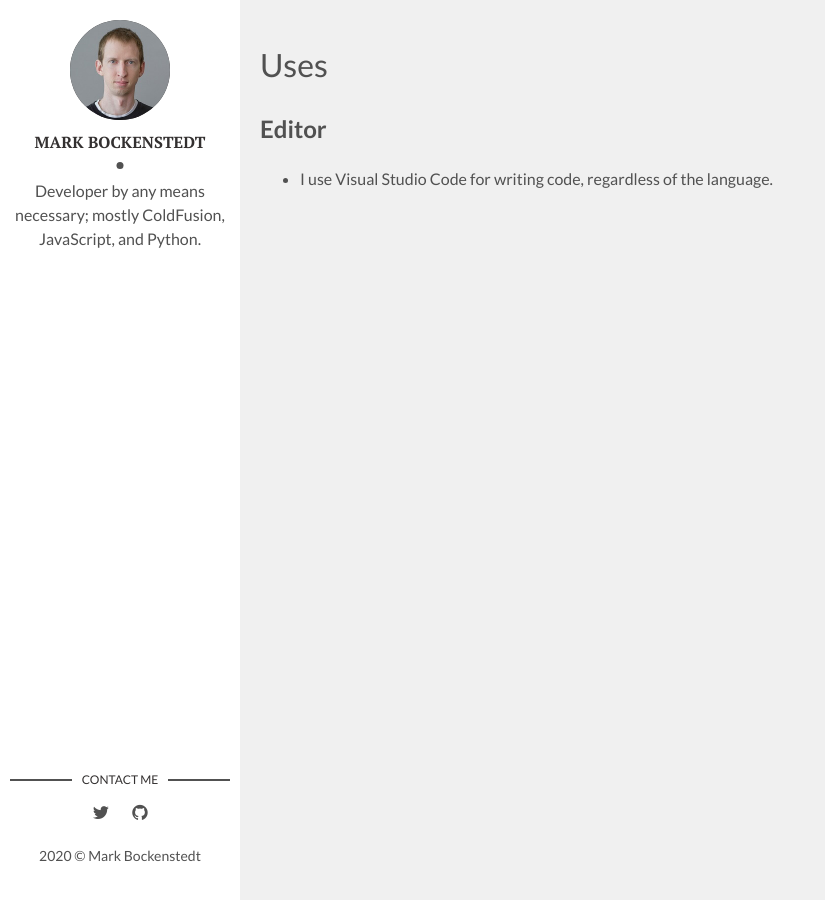
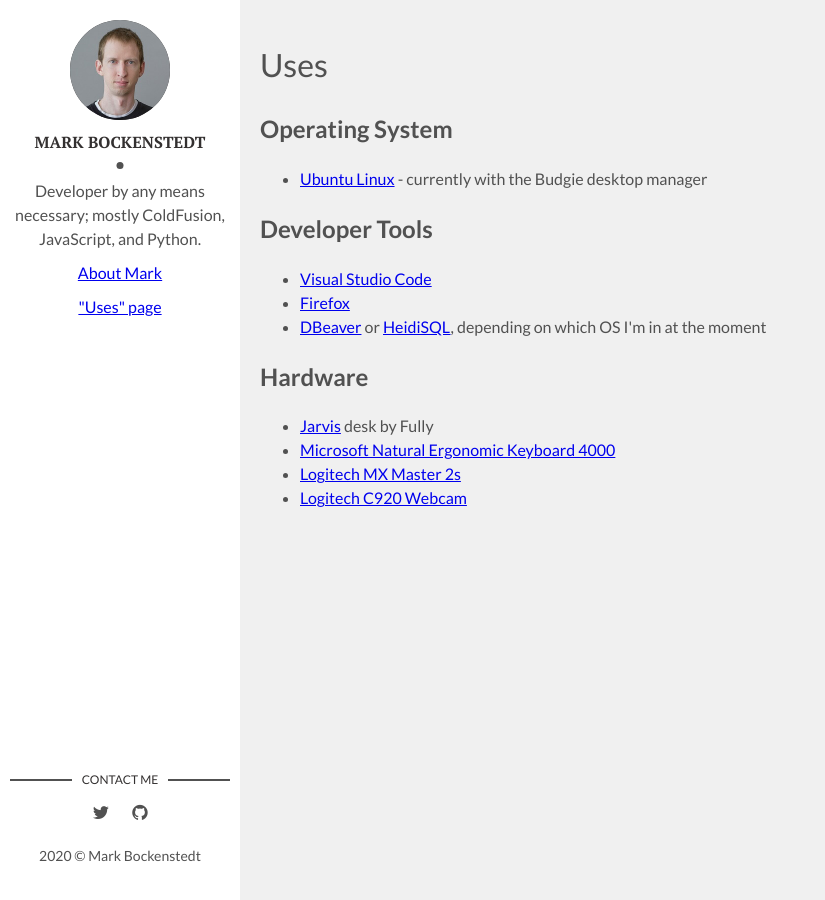
Before and after one commit to bockensm/blog, a Jekyll site: the page built from uses.html, in a window 1280 px wide. Shown: the whole page, without its empty margins (0-825 px from the left). Built offline with Jekyll 4.4.1, drawn with Linux system fonts in a browser that asks for light colours.

Commit message:
Update About & Uses pages

```diff
--- a/_layouts/main.html
+++ b/_layouts/main.html
@@ -13,6 +13,13 @@
 
 			<div class="author-name">{{ site.author }}</div>
 			<p>{{ site.about-author }}</p>
+
+			<p>
+				<a href="/about">About Mark</a>
+			</p>
+			<p>
+				<a href="/uses">"Uses" page</a>
+			</p>
 		</div>
 	</header>
 
--- a/uses.html
+++ b/uses.html
@@ -1,14 +1,34 @@
 ---
 layout: main
 title: Uses
-permalink: /uses/
+permalink: /uses
 ---
 
 <section class="uses">
 	<h1>Uses</h1>
 
-	<h2>Editor</h2>
+	<h2>Operating System</h2>
 	<ul>
-		<li>I use Visual Studio Code for writing code, regardless of the language.</li>
+		<li><a href="https://ubuntu.com/download/desktop" target="_blank" rel="noopener">Ubuntu Linux</a> - currently with the Budgie desktop manager</li>
+	</ul>
+
+	<h2>Developer Tools</h2>
+	<ul>
+		<li><a href="https://code.visualstudio.com/" target="_blank" rel="noopener">Visual Studio Code</a></li>
+		<li><a href="https://www.mozilla.org/en-US/firefox/" target="_blank" rel="noopener">Firefox</a></li>
+		<li>
+			<a href="https://dbeaver.io/" target="_blank" rel="noopener">DBeaver</a>
+			or
+			<a href="https://www.heidisql.com/" target="_blank" rel="noopener">HeidiSQL</a>,
+			depending on which OS I'm in at the moment
+		</li>
+	</ul>
+
+	<h2>Hardware</h2>
+	<ul>
+		<li><a href="https://www.fully.com/standing-desks/jarvis.html" target="_blank" rel="noopener">Jarvis</a> desk by Fully</li>
+		<li><a href="https://www.microsoft.com/accessories/en-us/products/keyboards/natural-ergonomic-keyboard-4000/b2m-00012" target="_blank" rel="noopener">Microsoft Natural Ergonomic Keyboard 4000</a></li>
+		<li><a href="https://www.logitech.com/en-roeu/product/mx-master-2s-flow?crid=7" target="_blank" rel="noopener">Logitech MX Master 2s</a></li>
+		<li><a href="https://www.logitech.com/en-us/product/hd-pro-webcam-c920s" target="_blank" rel="noopener">Logitech C920 Webcam</a></li>
 	</ul>
 </section>
```
Also changed, not shown: about.html (added, +17 -0 lines).
